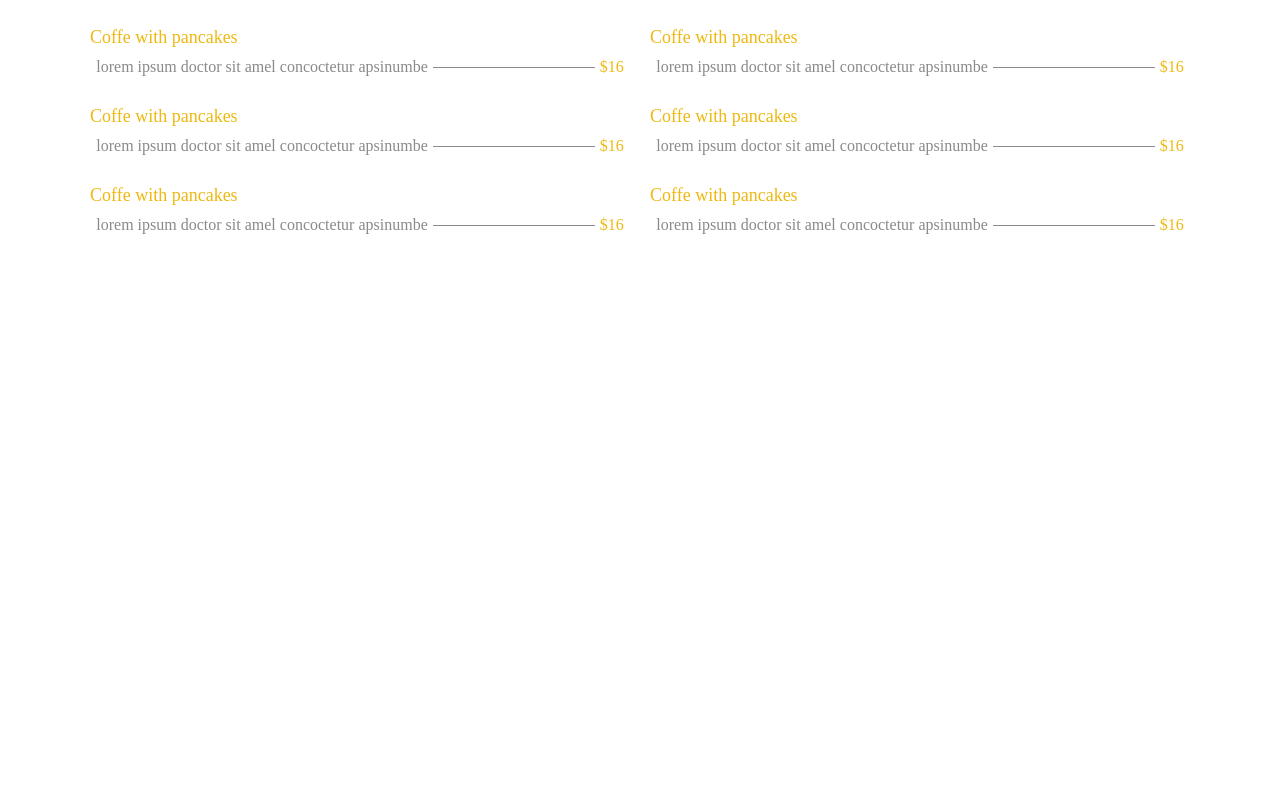
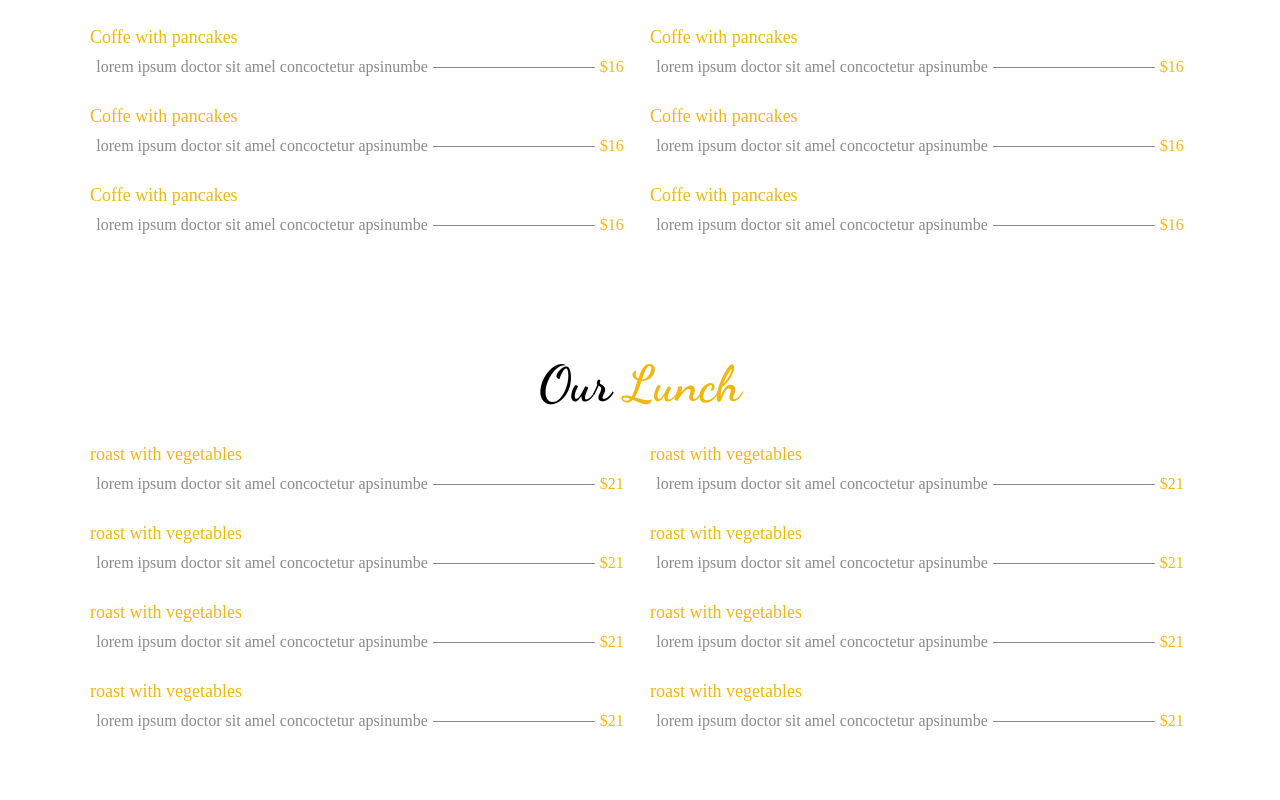
Before and after one commit to manolo2829/DeliciousMeat, a website: page docs/index.html in a window 1280 px wide. Shown: the part 1629-2429 px from the top of the page. Before the commit the page ends 1933 px from the top, so only its background shows below. Drawn offline with Linux system fonts and the light colour scheme.

Commit message:
menuLunch

```diff
--- a/docs/index.html
+++ b/docs/index.html
@@ -112,9 +112,15 @@
 
         <section id="menu">
             <div class="menu__container">
-                <div class="container__type">
+                <div id="menu__breakfast" class="container__type">
                     <p class="type__title">Our <span class="gold">Breakfast</span></p>
                     <div class="cards__type cards__breakfast">
+
+                    </div>
+                </div>
+                <div id="menu__lunch" class="container__type">
+                    <p class="type__title">Our <span class="gold">Lunch</span></p>
+                    <div class="cards__type cards__lunch">
 
                     </div>
                 </div>
--- a/docs/js/menu.js
+++ b/docs/js/menu.js
@@ -1,55 +1,109 @@
 const breakfast = [
     {
+        type: 'breakfast',
         title: 'Coffe with pancakes',
         description: 'lorem ipsum doctor sit amel concoctetur apsinumbe',
         price: '16'
     },
     {
+        type: 'breakfast',
         title: 'Coffe with pancakes',
         description: 'lorem ipsum doctor sit amel concoctetur apsinumbe',
         price: '16'
     },
     {
+        type: 'breakfast',
         title: 'Coffe with pancakes',
         description: 'lorem ipsum doctor sit amel concoctetur apsinumbe',
         price: '16'
     },
     {
+        type: 'breakfast',
         title: 'Coffe with pancakes',
         description: 'lorem ipsum doctor sit amel concoctetur apsinumbe',
         price: '16'
     },
     {
+        type: 'breakfast',
         title: 'Coffe with pancakes',
         description: 'lorem ipsum doctor sit amel concoctetur apsinumbe',
         price: '16'
     },
     {
+        type: 'breakfast',
         title: 'Coffe with pancakes',
         description: 'lorem ipsum doctor sit amel concoctetur apsinumbe',
         price: '16'
     },
     {
+        type: 'breakfast',
         title: 'Coffe with pancakes',
         description: 'lorem ipsum doctor sit amel concoctetur apsinumbe',
         price: '16'
     },
     {
+        type: 'breakfast',
         title: 'Coffe with pancakes',
         description: 'lorem ipsum doctor sit amel concoctetur apsinumbe',
         price: '16'
     }
 ]
 
+const lunch = [
+    {
+        type: 'lunch',
+        title: 'roast with vegetables',
+        description: 'lorem ipsum doctor sit amel concoctetur apsinumbe',
+        price: '21'
+    },{
+        type: 'lunch',
+        title: 'roast with vegetables',
+        description: 'lorem ipsum doctor sit amel concoctetur apsinumbe',
+        price: '21'
+    },{
+        type: 'lunch',
+        title: 'roast with vegetables',
+        description: 'lorem ipsum doctor sit amel concoctetur apsinumbe',
+        price: '21'
+    },{
+        type: 'lunch',
+        title: 'roast with vegetables',
+        description: 'lorem ipsum doctor sit amel concoctetur apsinumbe',
+        price: '21'
+    },{
+        type: 'lunch',
+        title: 'roast with vegetables',
+        description: 'lorem ipsum doctor sit amel concoctetur apsinumbe',
+        price: '21'
+    },{
+        type: 'lunch',
+        title: 'roast with vegetables',
+        description: 'lorem ipsum doctor sit amel concoctetur apsinumbe',
+        price: '21'
+    },{
+        type: 'lunch',
+        title: 'roast with vegetables',
+        description: 'lorem ipsum doctor sit amel concoctetur apsinumbe',
+        price: '21'
+    },{
+        type: 'lunch',
+        title: 'roast with vegetables',
+        description: 'lorem ipsum doctor sit amel concoctetur apsinumbe',
+        price: '21'
+    },
+]
+
 let offset = 0;
 let limit = 7;
 
 const breakfastContainer = document.querySelector('.cards__breakfast')
+const lunchContainer = document.querySelector('.cards__lunch')
 
 // FUNCTION
 
 function generatorCard(id) {
     createCard(breakfast[id])
+    createCard(lunch[id])
 }
 
 function generatorCards(offset, limit) {
@@ -86,7 +140,11 @@ function createCard(card){
     cardBody.appendChild(cardSeparator)
     cardBody.appendChild(cardPrice)
     cardContainer.appendChild(cardBody)
-    breakfastContainer.appendChild(cardContainer)
+    if( card.type === 'breakfast'){
+        breakfastContainer.appendChild(cardContainer)
+    }else if( card.type === 'lunch'){
+        lunchContainer.appendChild(cardContainer)
+    }
 
 }
 
```
